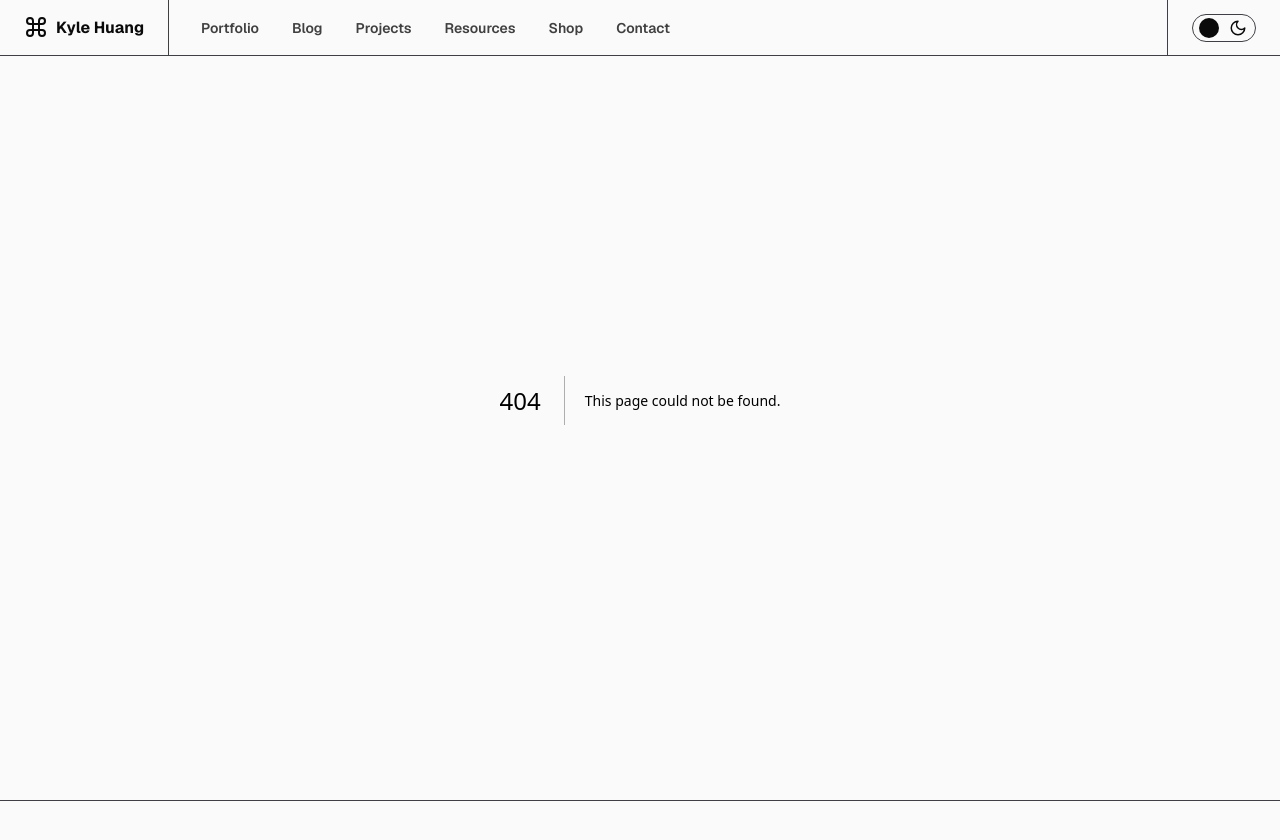
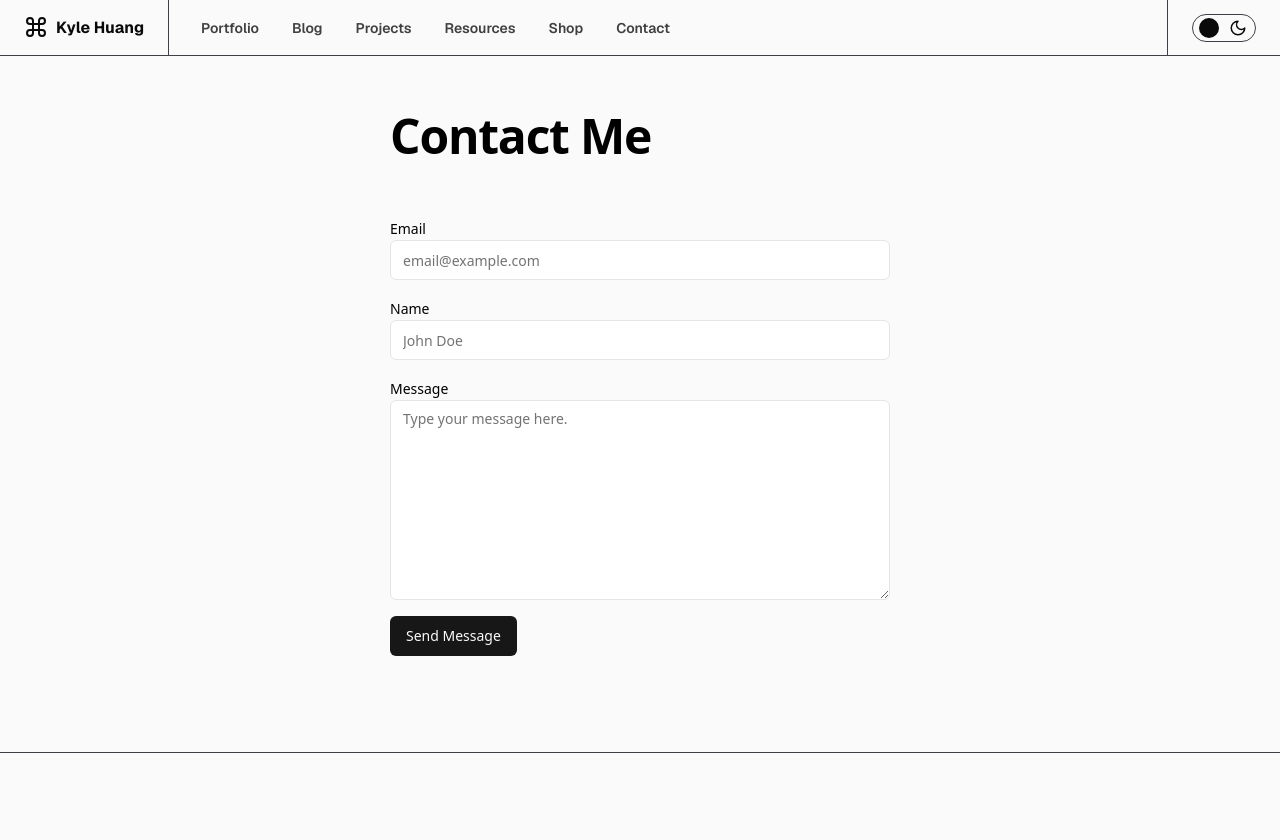
Before and after one commit to thekylehuang/kyle-huang, a Next.js app: page /contact in a window 1280 px wide. Before the commit this address had no page. Shown: the top 840 px of the page. Built offline with nearby package versions, Linux system fonts and the light colour scheme.

Commit message:
Finished contact page

```diff
--- a/package.json
+++ b/package.json
@@ -9,6 +9,7 @@
     "lint": "next lint"
   },
   "dependencies": {
+    "@emailjs/browser": "^4.4.1",
     "@fortawesome/free-brands-svg-icons": "^6.7.2",
     "@fortawesome/free-solid-svg-icons": "^6.7.2",
     "@fortawesome/react-fontawesome": "^0.2.2",
--- /dev/null
+++ b/src/app/contact/page.tsx
@@ -0,0 +1,28 @@
+import ContactForm from "@/components/contact/ContactComponent";
+import { Metadata } from "next";
+
+export const metadata: Metadata = {
+  title: 'Kyle Huang | Contact',
+  description: 'Contact Kyle Huang, a creator and polymath with an interest in finance and economics.',
+  keywords: ['Kyle Huang', 'creator', 'finance', 'technology', 'economics', 'personal growth', 'finance'],
+  openGraph: {
+    title: 'Kyle Huang | Contact',
+    description: 'Contact Kyle Huang, a creator and polymath with an interest in finance and economics.',
+    images: [{ url: 'https://kyle-huang.vercel.app/images/OpenGraphImage.png' }],
+    url: 'https://kyle-huang.vercel.app',
+  },
+  twitter: {
+    card: 'summary_large_image',
+    title: 'Kyle Huang | Contact',
+    description: 'Contact Kyle Huang, a creator and polymath with an interest in finance and economics.',
+    images: [{ url: 'https://kyle-huang.vercel.app/images/OpenGraphImage.png' }],
+  },
+}
+
+const Contact = () => {
+  return (
+    <ContactForm />
+  );
+}
+
+export default Contact;
--- /dev/null
+++ b/src/components/contact/ContactComponent.tsx
@@ -0,0 +1,56 @@
+"use client"
+
+import { useState } from "react";
+import { Input } from "@/components/ui/input";
+import { Textarea } from "@/components/ui/textarea";
+import { Label } from "@/components/ui/label";
+import { Button } from "@/components/ui/button";
+import emailjs from '@emailjs/browser';
+
+const ContactForm = () => {
+  const [name, setName] = useState<string>('');
+  const [email, setEmail] = useState<string>('');
+  const [message, setMessage] = useState<string>('');
+
+  const handleSubmit = async (e: React.FormEvent) => {
+    e.preventDefault();
+
+    const formData = {
+      from_name: name,
+      from_email: email,
+      message: message,
+    };
+
+    try {
+      const response = await emailjs.send(
+        process.env.NEXT_PUBLIC_EMAILJS_SERVICE_ID!,
+        process.env.NEXT_PUBLIC_EMAILJS_TEMPLATE_ID!,
+        formData,
+        process.env.NEXT_PUBLIC_EMAILJS_USER_ID!
+      );
+      console.log("Message sent successfully:", response);
+      setName('');
+      setEmail('');
+      setMessage('');
+    } catch (error) {
+      console.error("Error sending message:", error);
+    }
+  };
+
+  return(
+    <div className="mt-14 mx-auto mb-24 w-11/12 max-w-[500px]">
+      <h1 className="scroll-m-20 text-4xl font-extrabold tracking-tight lg:text-5xl mt-14 mb-14">Contact Me</h1>
+      <form onSubmit={handleSubmit}>
+        <Label htmlFor="email">Email</Label>
+        <Input type="email" id="email" placeholder="email@example.com" className="mb-4" onChange={(e) => setEmail(e.target.value)} />
+        <Label htmlFor="name">Name</Label>
+        <Input type="text" id="name" placeholder="John Doe" className="mb-4" onChange={(e) => setName(e.target.value)} />
+        <Label htmlFor="message">Message</Label>
+        <Textarea placeholder="Type your message here." id="message" className="mb-4" onChange={(e) => setMessage(e.target.value)} />
+        <Button type="submit">Send Message</Button>
+      </form>
+    </div>
+  );
+}
+
+export default ContactForm;
--- a/src/components/home/HomeComponent.tsx
+++ b/src/components/home/HomeComponent.tsx
@@ -3,6 +3,11 @@
 import { useState, useEffect } from "react";
 import Preloader from "@/components/layout/Preloader";
 import { AnimatePresence } from "motion/react";
+import { Geist } from "next/font/google";
+
+const geist = Geist({
+  subsets: ['latin']
+})
 
 const HomeComponent = () => {
   const [isLoading, setIsLoading] = useState(true);
@@ -16,6 +21,7 @@
       setTimeout(() => {
         setIsLoading(false);
       }, 2000)
+      scrollTo(0,0);
     },[]
   )
   return(
@@ -26,7 +32,8 @@
             <Preloader />
           }
         </AnimatePresence>
-        <div className='relative h-[800px] w-full bg-zinc-50 dark:bg-neutral-950 mt-14'>
+        <div className='h-[600px] sm:h-[800px] w-full bg-zinc-50 dark:bg-neutral-950 mt-14'>
+          <h1 className={`${geist.className} font-black text-7xl xs:text-9xl sm:text-10xl md:text-11xl lg:text-11xl text-center mt-24 px-0 lg:px-24`}>KYLE HUANG</h1>
         </div>
       </main>
     </>
--- a/src/components/layout/Navbar.tsx
+++ b/src/components/layout/Navbar.tsx
@@ -8,7 +8,7 @@
 import { useState } from 'react'
 
 const geist = Geist({
-  subsets: ['latin'],
+  subsets: ['latin']
 })
 
 const Navbar = () => {
--- /dev/null
+++ b/src/components/ui/input.tsx
@@ -0,0 +1,22 @@
+import * as React from "react"
+
+import { cn } from "@/lib/utils"
+
+const Input = React.forwardRef<HTMLInputElement, React.ComponentProps<"input">>(
+  ({ className, type, ...props }, ref) => {
+    return (
+      <input
+        type={type}
+        className={cn(
+          "flex h-10 w-full rounded-md border border-neutral-200 bg-white px-3 py-2 text-base ring-offset-white file:border-0 file:bg-transparent file:text-sm file:font-medium file:text-neutral-950 placeholder:text-neutral-500 focus-visible:outline-none focus-visible:ring-2 focus-visible:ring-neutral-950 focus-visible:ring-offset-2 disabled:cursor-not-allowed disabled:opacity-50 md:text-sm dark:border-neutral-800 dark:bg-neutral-950 dark:ring-offset-neutral-950 dark:file:text-neutral-50 dark:placeholder:text-neutral-400 dark:focus-visible:ring-neutral-300",
+          className
+        )}
+        ref={ref}
+        {...props}
+      />
+    )
+  }
+)
+Input.displayName = "Input"
+
+export { Input }
--- /dev/null
+++ b/src/components/ui/label.tsx
@@ -0,0 +1,26 @@
+"use client"
+
+import * as React from "react"
+import * as LabelPrimitive from "@radix-ui/react-label"
+import { cva, type VariantProps } from "class-variance-authority"
+
+import { cn } from "@/lib/utils"
+
+const labelVariants = cva(
+  "text-sm font-medium leading-none peer-disabled:cursor-not-allowed peer-disabled:opacity-70"
+)
+
+const Label = React.forwardRef<
+  React.ElementRef<typeof LabelPrimitive.Root>,
+  React.ComponentPropsWithoutRef<typeof LabelPrimitive.Root> &
+    VariantProps<typeof labelVariants>
+>(({ className, ...props }, ref) => (
+  <LabelPrimitive.Root
+    ref={ref}
+    className={cn(labelVariants(), className)}
+    {...props}
+  />
+))
+Label.displayName = LabelPrimitive.Root.displayName
+
+export { Label }
--- /dev/null
+++ b/src/components/ui/textarea.tsx
@@ -0,0 +1,22 @@
+import * as React from "react"
+
+import { cn } from "@/lib/utils"
+
+const Textarea = React.forwardRef<
+  HTMLTextAreaElement,
+  React.ComponentProps<"textarea">
+>(({ className, ...props }, ref) => {
+  return (
+    <textarea
+      className={cn(
+        "flex min-h-[200px] w-full rounded-md border border-neutral-200 bg-white px-3 py-2 text-base ring-offset-white placeholder:text-neutral-500 focus-visible:outline-none focus-visible:ring-2 focus-visible:ring-neutral-950 focus-visible:ring-offset-2 disabled:cursor-not-allowed disabled:opacity-50 md:text-sm dark:border-neutral-800 dark:bg-neutral-950 dark:ring-offset-neutral-950 dark:placeholder:text-neutral-400 dark:focus-visible:ring-neutral-300",
+        className
+      )}
+      ref={ref}
+      {...props}
+    />
+  )
+})
+Textarea.displayName = "Textarea"
+
+export { Textarea }
--- a/tailwind.config.ts
+++ b/tailwind.config.ts
@@ -12,7 +12,6 @@
   		colors: {
   			background: 'var(--background)',
   			foreground: 'var(--foreground)',
-  			'purple-pale': '#3b1d73',
   		},
   		spacing: {
   			'2px': '2px'
@@ -28,6 +27,18 @@
 				'80': '80',
 				'90': '90',
 				'100': '100',
+			},
+			fontSize: {
+				'10xl': '10rem',
+				'11xl': '12rem',
+			},
+			screens: {
+				'xs': '30rem',
+				'sm': '40rem',
+				'md': '48rem',
+				'lg': '64rem',
+				'xl': '80rem',
+				'2xl': '96rem',
 			}
   	}
   },
```
Also changed, not shown: 1 other file (tests, documents, lock files or other folders).
